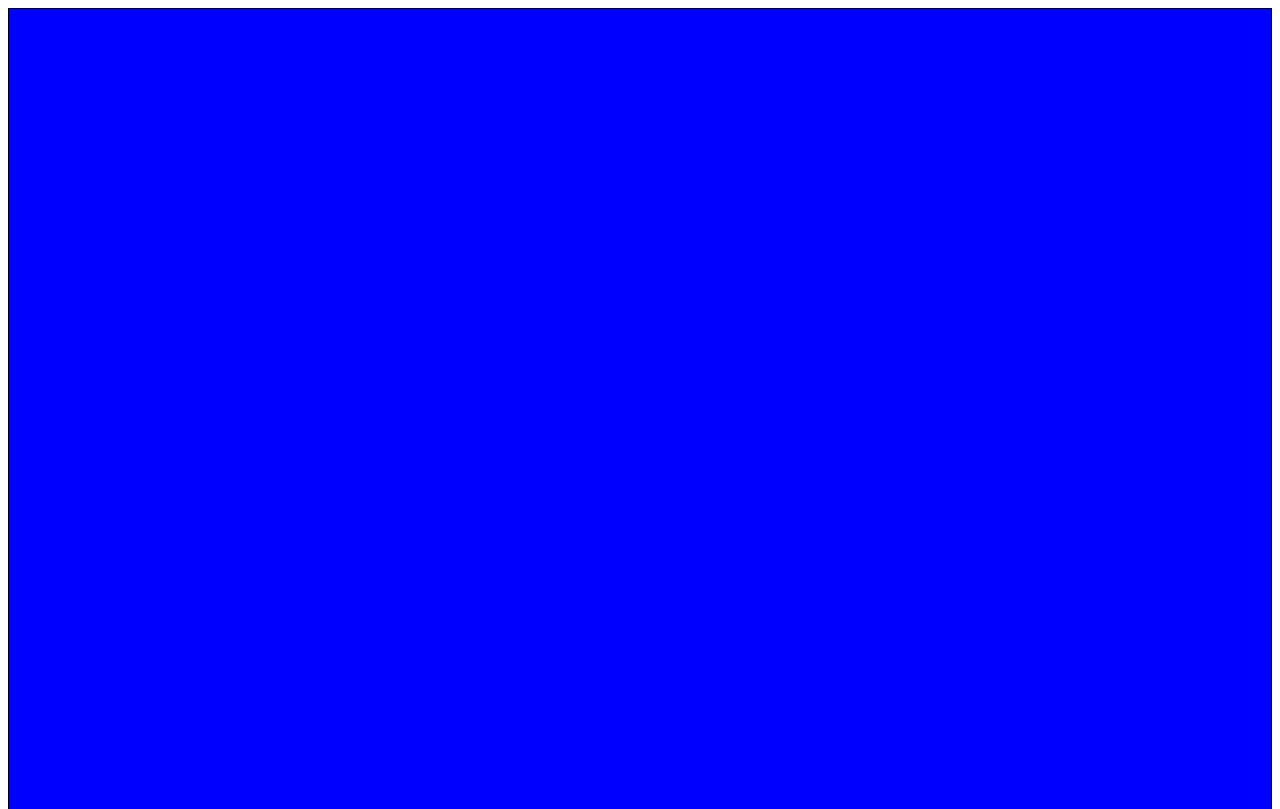
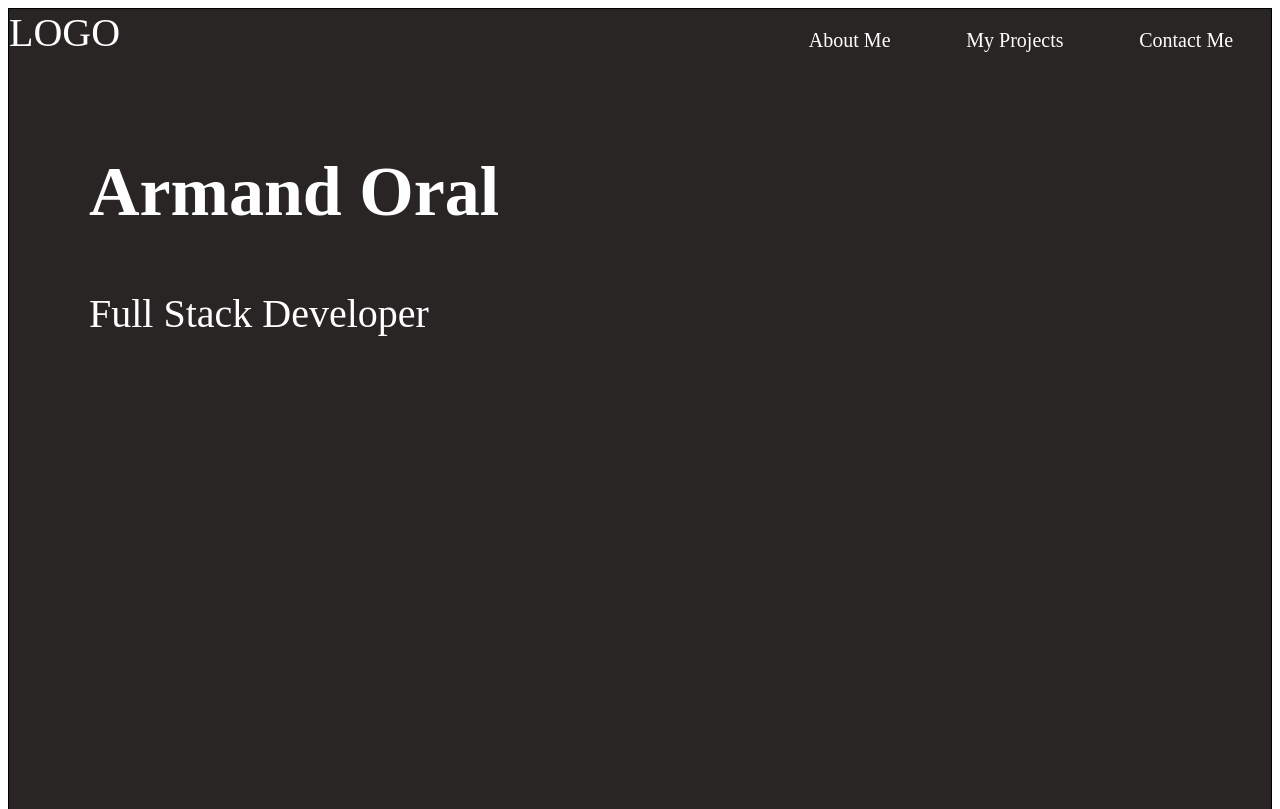
Before and after one commit to Armand2312/Portfolio, a plain HTML site: page Portfolio/index.html in a window 1280 px wide. Shown: the top 809 px of the page. Drawn offline with Linux system fonts and the light colour scheme.

Commit message:
basic navbar & styling

```diff
--- a/Portfolio/index.html
+++ b/Portfolio/index.html
@@ -8,7 +8,20 @@
         <body>
 
 
-                <section class="hero"></section>
+                <section class="hero">
+                    <nav>
+                        <div>LOGO</div>
+                        <ul>
+                            <li>About Me</li>
+                            <li>My Projects</li>
+                            <li>Contact Me</li>
+                        </ul>
+                    </nav>
+                    <div class="hero-text">
+                        <h1>Armand Oral</h1>
+                        <p>Full Stack Developer</p>
+                    </div>
+                </section>
                 <section></section>
                 <section></section>
                 <footer></footer>
--- a/Portfolio/styles.css
+++ b/Portfolio/styles.css
@@ -1,13 +1,37 @@
 section {
     height: 500px;
-    background-color: darkcyan;
+    background-color: blue;
     border: solid black 1px;
 }
 .hero{
-    background-color: blue;
+    background-color: rgb(41, 37, 37);
     height: 100vh;
+    color: white;
+    font-size: 40px;
 }
 footer{
     height: 500px;
     background-color: black;
 }
+nav {
+    display: flex;
+    justify-content: space-between;
+}
+ul {
+    display: flex;
+    list-style-type: none;
+    width: 500px;
+    justify-content: space-around;
+    font-size: 20px;
+}
+li {
+    /* width: 200px; */
+    text-decoration: none;
+    color: white;
+}
+h1 {
+    font-size: 70px;
+}
+.hero-text{
+    margin: 80px;
+}
```
